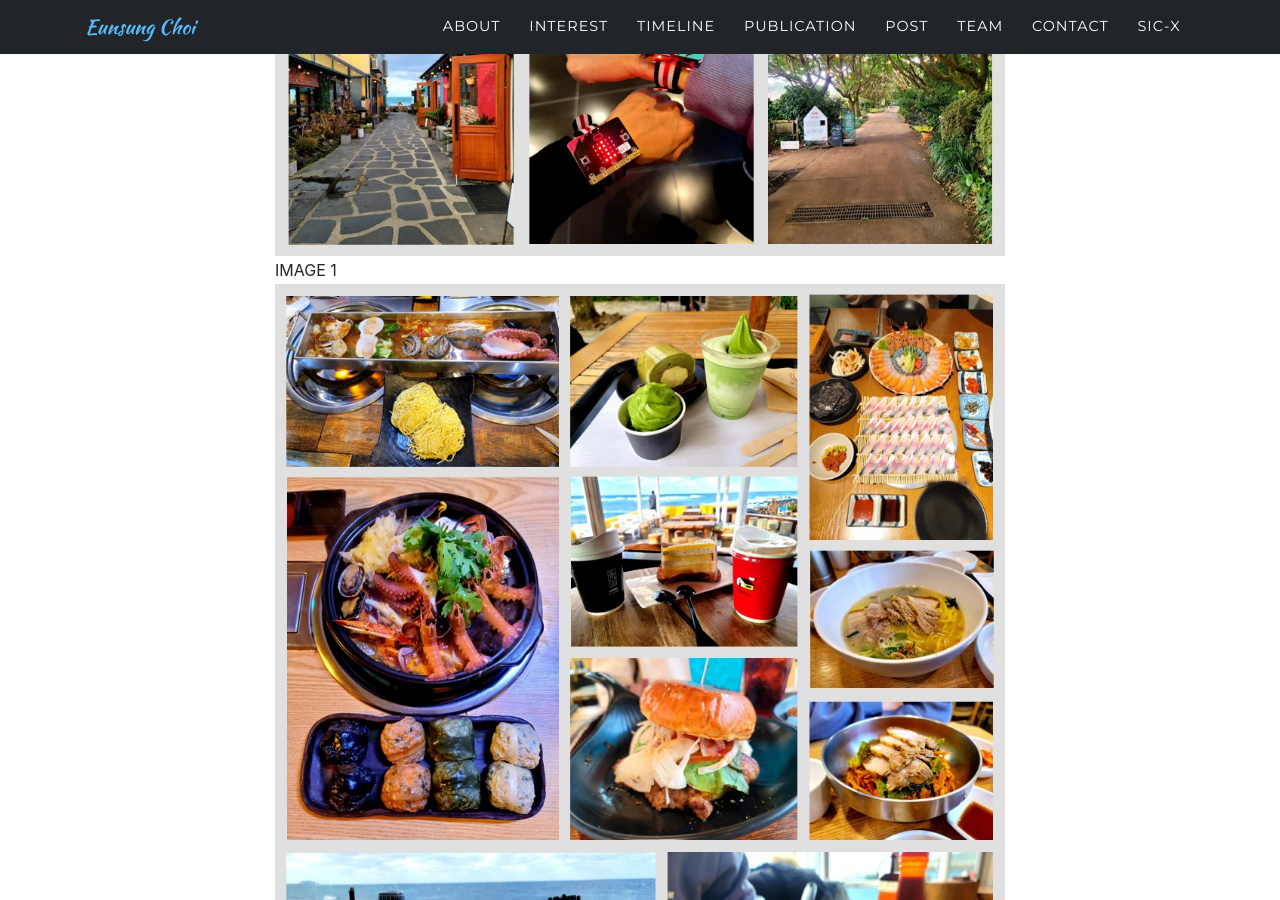
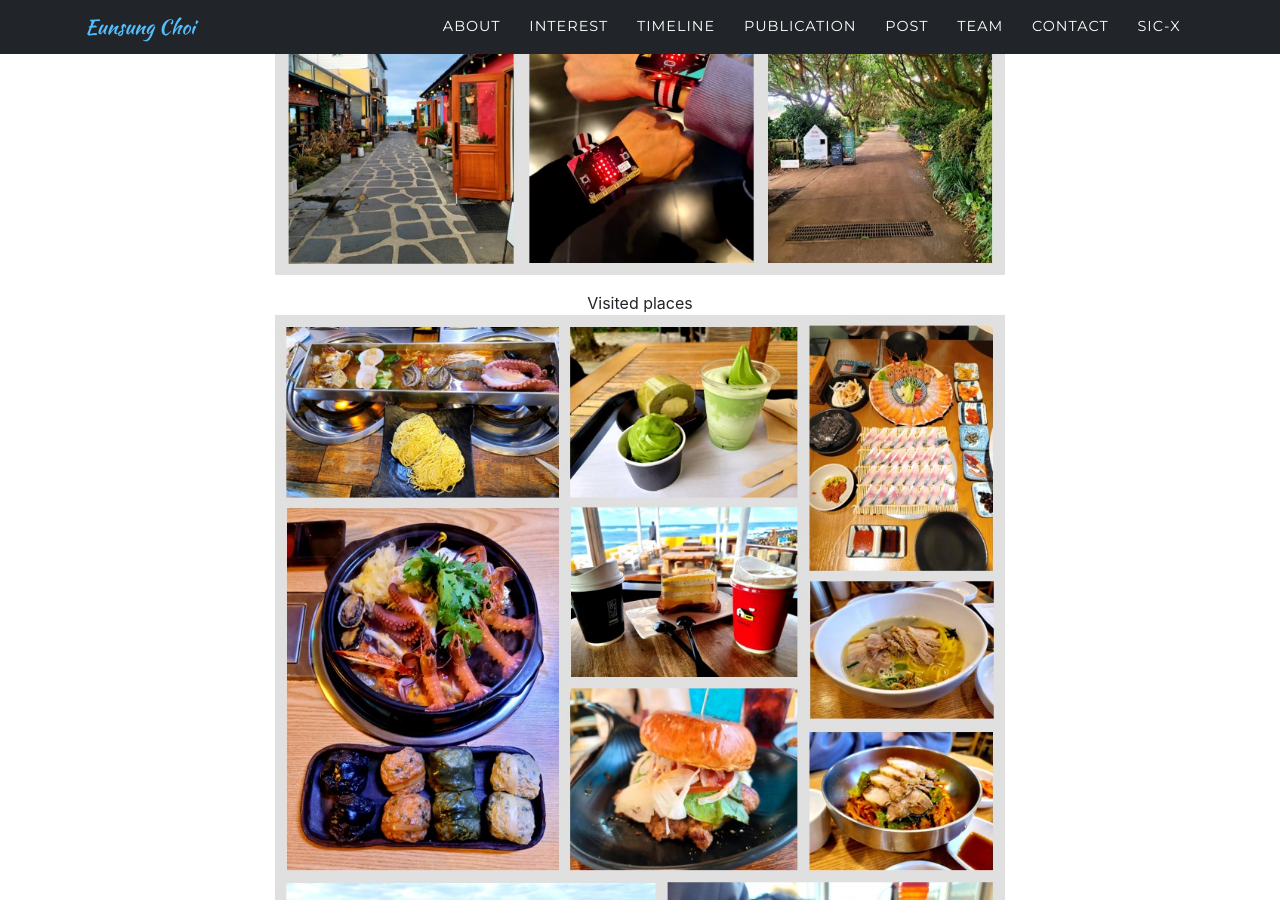
Before and after one commit to choices97/choices97.github.io, a Jekyll site: the page built from _posts/2021-12-27-travel-jeju.md, in a window 1280 px wide and 900 px high, scrolled down 1217 px. Built offline with Jekyll 4.4.1, drawn with Linux system fonts in a browser that asks for light colours; some web fonts are replaced; comment, search, counter and statistics services are not loaded.

Commit message:
Update 2021-12-27-travel-jeju.md

```diff
--- a/_posts/2021-12-27-travel-jeju.md
+++ b/_posts/2021-12-27-travel-jeju.md
@@ -10,13 +10,22 @@ caption:
 ---
 <br><br>
 
-**제주도 여행 포스트** <br>
+## **제주도 여행 포스트** <br>
 <img data-action="zoom" class="img-fluid d-block mx-auto" src= "/assets/img/fun/news1_1.jpg" alt='absolute' >
-IMAGE 1 <br>
+<center> Visited places </center>
+
+
+
 <img data-action="zoom" class="img-fluid d-block mx-auto" src="/assets/img/fun/news1_2.jpg" alt='absolute'>
-IMAGE 2 <br>
+<center> IMAGE 2 </center>
+
+
+
 <img data-action="zoom" class="img-fluid d-block mx-auto" src="/assets/img/fun/news1_3.jpg" alt='absolute'>
-IMAGE 3 <br>
+<center> IMAGE 3 </center>
+
+
+
 **Visited places** : <br>
 - 카페더콘테나
 - 메이즈랜드
```
